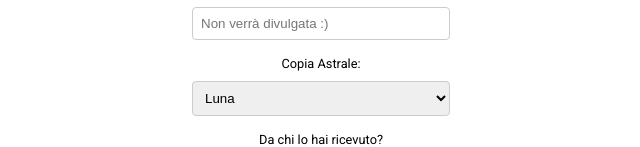
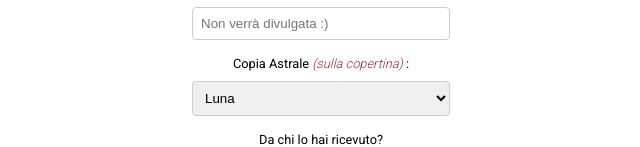
Before and after one commit to Ersantuz/book-around, a website: page static/form.html in a window 1280 px wide. Shown: the part 287-434 px from the top of the page, without its empty margins (319-959 px from the left). Drawn offline with Linux system fonts and the light colour scheme.

Commit message:
fix form issue

```diff
--- a/static/assets/css/style.css
+++ b/static/assets/css/style.css
@@ -24,6 +24,10 @@ a {
 
 .leaflet-control-attribution {
     opacity: 0.3;
+}
+
+.highlight {
+    color: #9e2a2b;
 }
 
 /* Title */
--- a/static/form.html
+++ b/static/form.html
@@ -21,7 +21,7 @@
             <label for="email">Email:</label>
             <input type="email" id="email" name="email" placeholder="Non verrà divulgata :)" required>
 
-            <label for="tipo">Copia Astrale:</label>
+            <label for="tipo">Copia Astrale <span class="highlight">(sulla copertina)</span> :</label>
             <select id="tipo" name="tipo">
                 <option value="1">Luna</option>
                 <option value="2">Sole</option>
```
Also changed, not shown: static/pinterest.html (+0 -1 lines).
